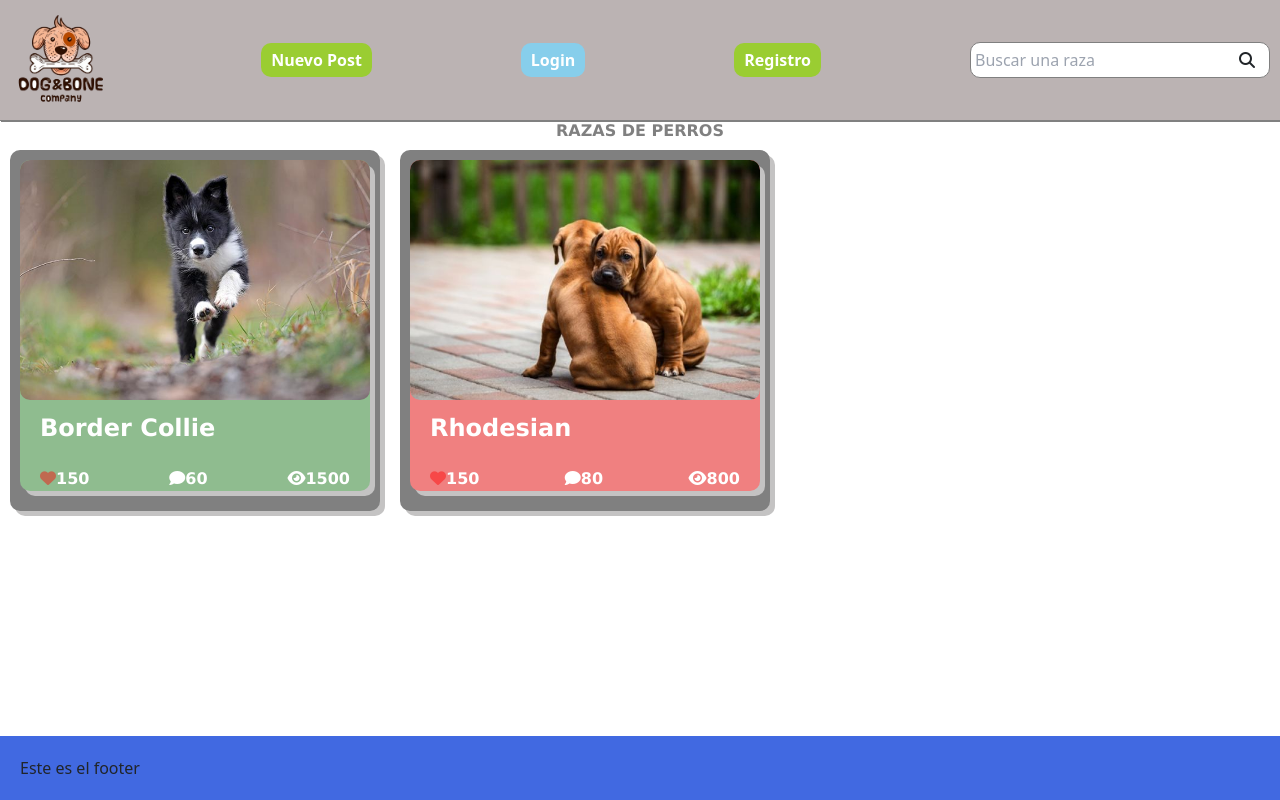
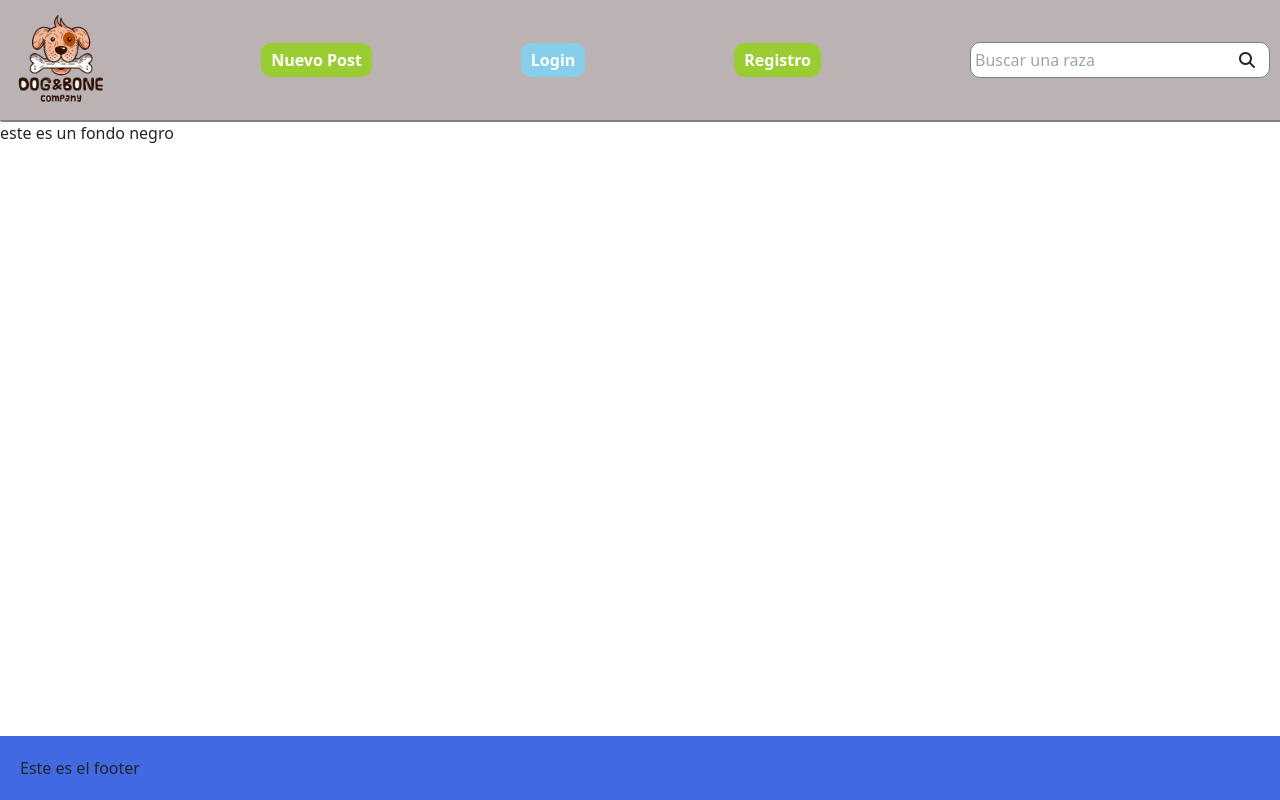
Before and after one commit to ABALO1989/webClase, a React (Create React App) app: page /frenchPoddle in a window 1280 px wide. Built offline with nearby package versions, Linux system fonts and the light colour scheme.

Commit message:
tarjeta frech poddle

```diff
--- a/package.json
+++ b/package.json
@@ -12,6 +12,7 @@
     "react-dom": "^17.0.2",
     "react-router-dom": "^5.3.0",
     "react-scripts": "4.0.3",
+    "sass": "^1.42.1",
     "web-vitals": "^1.0.1"
   },
   "scripts": {
--- a/src/App.jsx
+++ b/src/App.jsx
@@ -6,6 +6,7 @@ import 'bootstrap/dist/css/bootstrap.css';
 import './styles/styles.css';
 import Layout from 'layouts/Layout';
 import BorderCollie from 'pages/borderCollie';
+import FrenchPoddle from 'pages/frenchPoddle';
 
 
 
@@ -22,6 +23,9 @@ function App() {
             <Route path='/borderCollie'>
               <BorderCollie />
             </Route>
+            <Route path='/frenchPoddle'>
+              <FrenchPoddle />
+            </Route>
             <Route path='/'>
               <Index />
             </Route>
--- /dev/null
+++ b/src/pages/frenchPoddle.jsx
@@ -0,0 +1,11 @@
+import React from 'react'
+
+const FrenchPoddle = () => {
+    return (
+        <div>
+            este es un fondo negro
+        </div>
+    )
+}
+
+export default FrenchPoddle
--- a/src/pages/index.jsx
+++ b/src/pages/index.jsx
@@ -1,6 +1,7 @@
 import CardRazaPerros from "components/CardRazaPerros";
 import borderCollier from 'media/borderCollier.jpg';
 import rodhesian from 'media/rodesian.jpg';
+import frenchPoddle from "media/frenchPoddle.jpg";
 
 
 function Index() {
@@ -11,6 +12,7 @@ function Index() {
                 <ul className="breedCardContainer">
                     <CardRazaPerros nombreRaza='Border Collie' imagenRaza={borderCollier} color='breedCardRojo' likes="150" comentarios="60" vista="1500" link="/bordercollie" />
                     <CardRazaPerros nombreRaza='Rhodesian' imagenRaza={rodhesian} color='breedCardVerde' likes="150" comentarios="80" vista="800" link= "/rhodesian"/>
+                    <CardRazaPerros nombreRaza='French Poddle' imagenRaza={frenchPoddle} color='breedCardVerde' likes="150" comentarios="80" vista="800" link= "/frenchpoddle"/>
                 </ul>
             </section>
         </main>
```
Also changed, not shown: src/media/frenchPoddle.jpg (added), src/styles/stylessass.scss (added), 1 other file (tests, documents, lock files or other folders).
